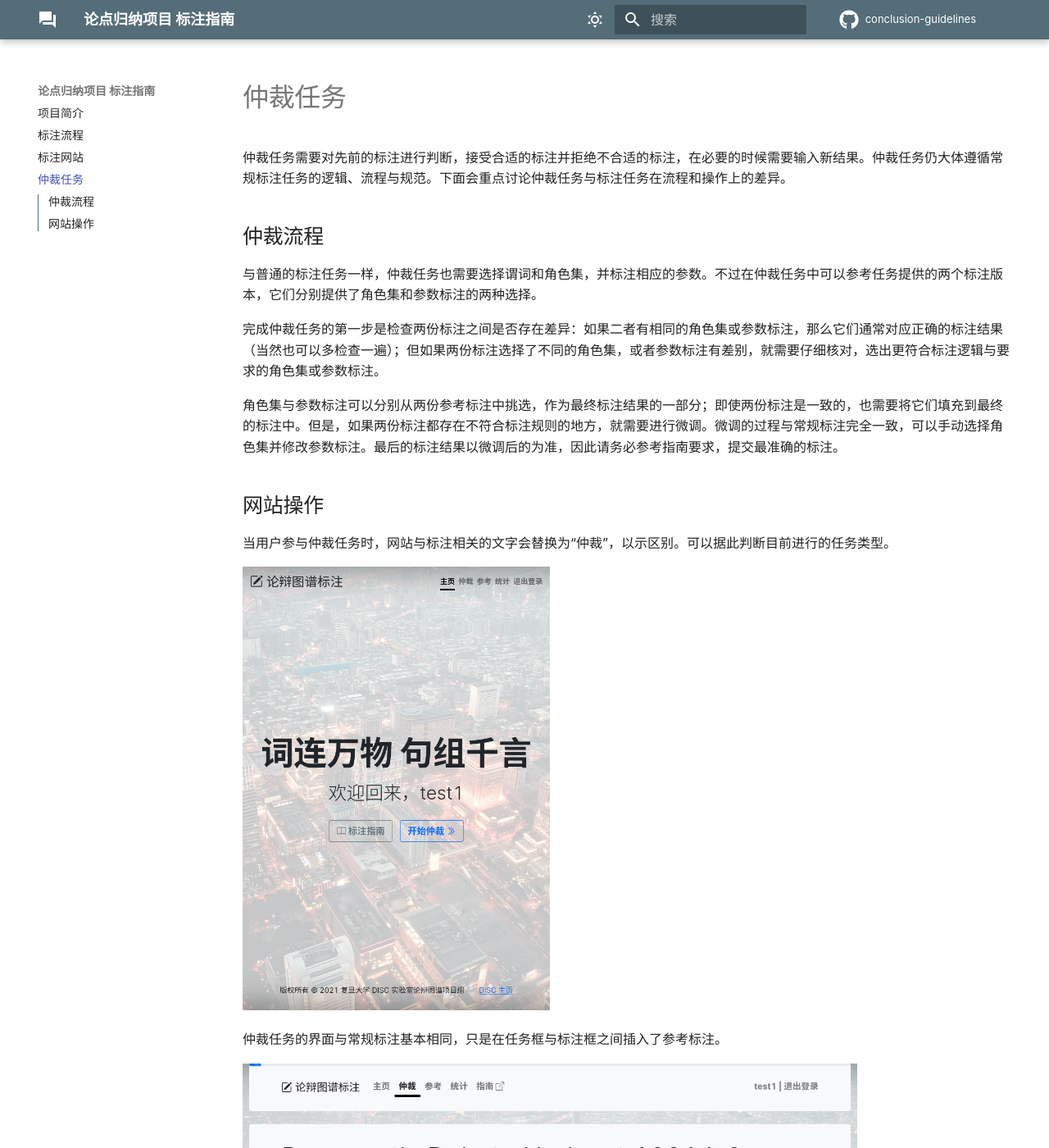
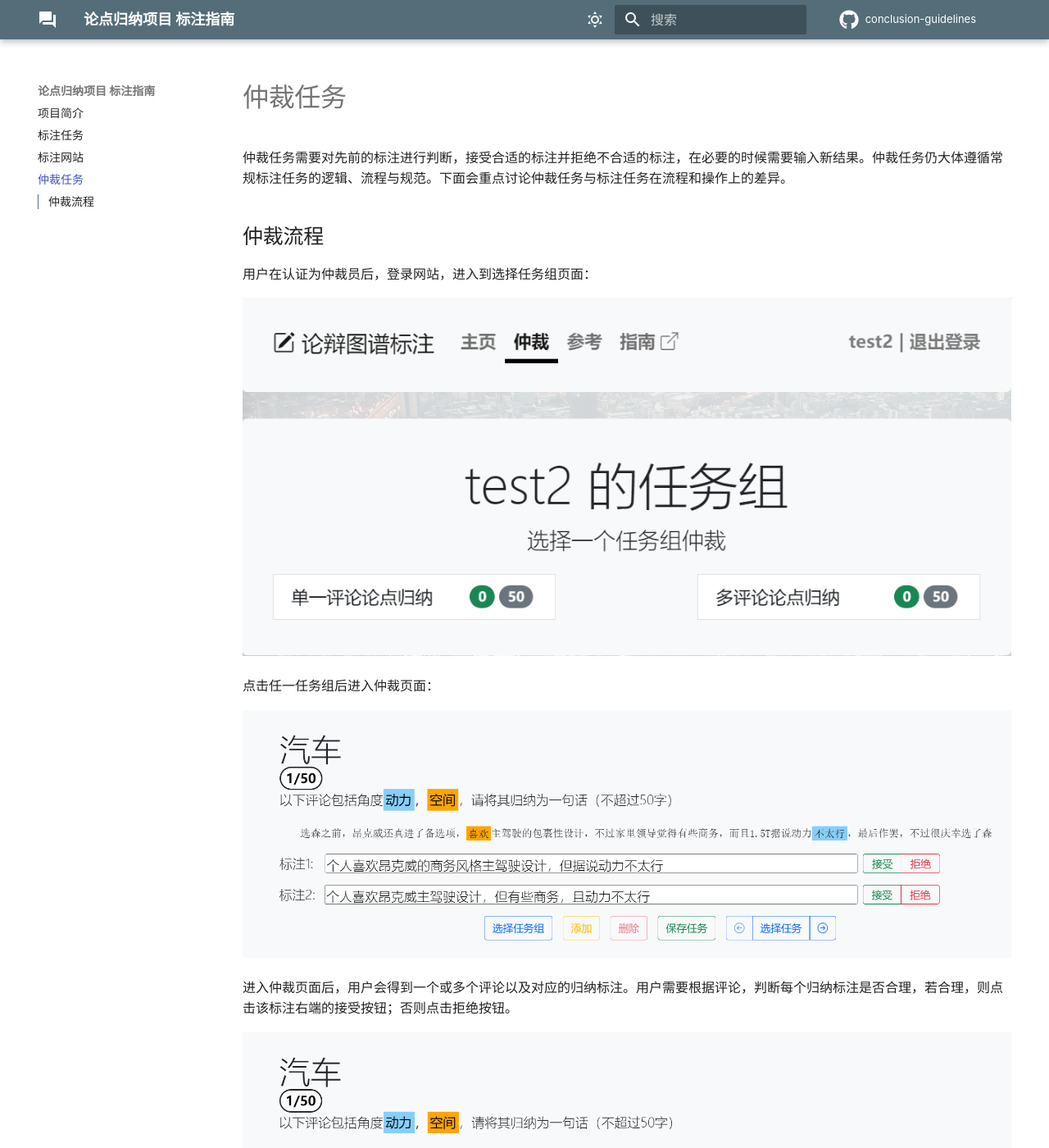
Before and after one commit to sunlibo2390/conclusion-guidelines, an MkDocs documentation site: the page built from docs/adjudicate.md, in a window 1280 px wide and 1400 px high. Shown: the whole window at 82% size. Built offline with MkDocs 1.6.1 and Material for MkDocs 9.7.7, drawn with Linux system fonts in a browser that asks for light colours; comment, search, counter and statistics services are not loaded; some of the changed text lies outside the part shown.

Commit message:
完成标注任务、仲裁任务说明

```diff
--- a/docs/adjudicate.md
+++ b/docs/adjudicate.md
@@ -4,24 +4,18 @@
 
 ## 仲裁流程
 
-与普通的标注任务一样，仲裁任务也需要选择谓词和角色集，并标注相应的参数。不过在仲裁任务中可以参考任务提供的两个标注版本，它们分别提供了角色集和参数标注的两种选择。
+用户在认证为仲裁员后，登录网站，进入到选择任务组页面：
 
-完成仲裁任务的第一步是检查两份标注之间是否存在差异：如果二者有相同的角色集或参数标注，那么它们通常对应正确的标注结果（当然也可以多检查一遍）；但如果两份标注选择了不同的角色集，或者参数标注有差别，就需要仔细核对，选出更符合标注逻辑与要求的角色集或参数标注。
+<img title="" src="../img/仲裁任务组选择.png" alt="">
 
-角色集与参数标注可以分别从两份参考标注中挑选，作为最终标注结果的一部分；即使两份标注是一致的，也需要将它们填充到最终的标注中。但是，如果两份标注都存在不符合标注规则的地方，就需要进行微调。微调的过程与常规标注完全一致，可以手动选择角色集并修改参数标注。最后的标注结果以微调后的为准，因此请务必参考指南要求，提交最准确的标注。
+点击任一任务组后进入仲裁页面：
 
-## 网站操作
+<img title="" src="../img/未仲裁页面.png" alt="">
 
-当用户参与仲裁任务时，网站与标注相关的文字会替换为“仲裁”，以示区别。可以据此判断目前进行的任务类型。
+进入仲裁页面后，用户会得到一个或多个评论以及对应的归纳标注。用户需要根据评论，判断每个归纳标注是否合理，若合理，则点击该标注右端的接受按钮；否则点击拒绝按钮。
 
-<img src="../img/仲裁主页.png" alt="仲裁主页" width="40%"/>
+<img title="" src="../img/未全拒绝.png" alt="">
 
-仲裁任务的界面与常规标注基本相同，只是在任务框与标注框之间插入了参考标注。
+若用户拒绝了全部的归纳标注，则需要输入新的标注并进行保存：
 
-<img src="../img/未仲裁界面.png" alt="未仲裁界面" width="80%"/>
-
-可以点击参考标注的角色集与参数标注左侧的按钮，快捷选择该标注的角色集或参数标注。如果当前标注与参考标注有相同的角色集或参数标注，则按钮会通过反色表示。标注框部分与常规标注一致，可以对最终的仲裁结果进行调整。
-
-<img src="../img/已仲裁界面.png" alt="已仲裁界面" width="80%"/>
-
-*注：任务的初始状态与常规标注一致（角色集未选择、参数仅标注 REL），因此请务必手动选择每个任务的角色集与参数标注。网站也会根据任务选择的角色集统计任务完成的进度。*
+<img title="" src="../img/全拒绝.png" alt="">
```
Also changed, not shown: docs/process.md (+18 -2 lines), docs/img/仲裁任务组选择.png (added), docs/img/全拒绝.png (added), docs/img/已仲裁界面.png (deleted), docs/img/已标注界面.png, docs/img/未仲裁页面.png (added), docs/img/未全拒绝.png (added), docs/img/未标注界面.png, docs/img/标注任务组选择.png (added), docs/img/谓词词组.png (deleted), docs/img/选择角色集.png (deleted).
